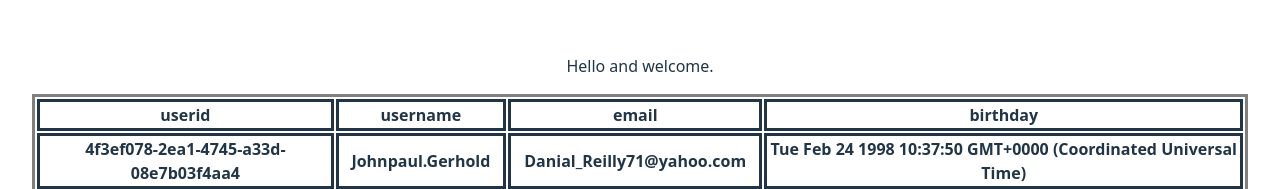
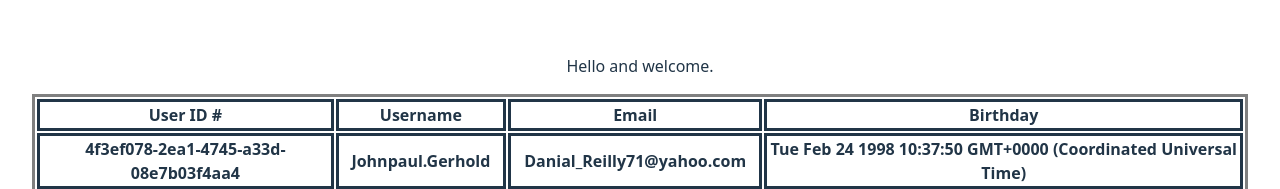
Before and after one commit to BookOfKnives/automatic-disco, a Svelte app: page / in a window 1280 px wide. Shown: the part 168-357 px from the top of the page. Built offline with nearby package versions, Linux system fonts and the light colour scheme.

Commit message:
Added highlighting colors to the table rows.

```diff
--- a/src/App.svelte
+++ b/src/App.svelte
@@ -25,12 +25,12 @@ let userArray = [createRandomUser(), createRandomUser(), createRandomUser(), cre
     <!-- {#each userArray as person} -->
              <tr>
                 <th>
-                  userid
+                  User ID #
                    <!-- {person['username']} -->
              </th>
-             <th>username</th>
-             <th>email</th>
-             <th>birthday</th>
+             <th>Username</th>
+             <th>Email</th>
+             <th>Birthday</th>
             </tr>
 <!-- {/each} -->
             </thead>
@@ -60,5 +60,8 @@ let userArray = [createRandomUser(), createRandomUser(), createRandomUser(), cre
 table, thead, tr, tbody, th {
   border-style: solid;
 }
+tr:hover {
+  background-color: #44aa44;
+}
 
 </style>
```
